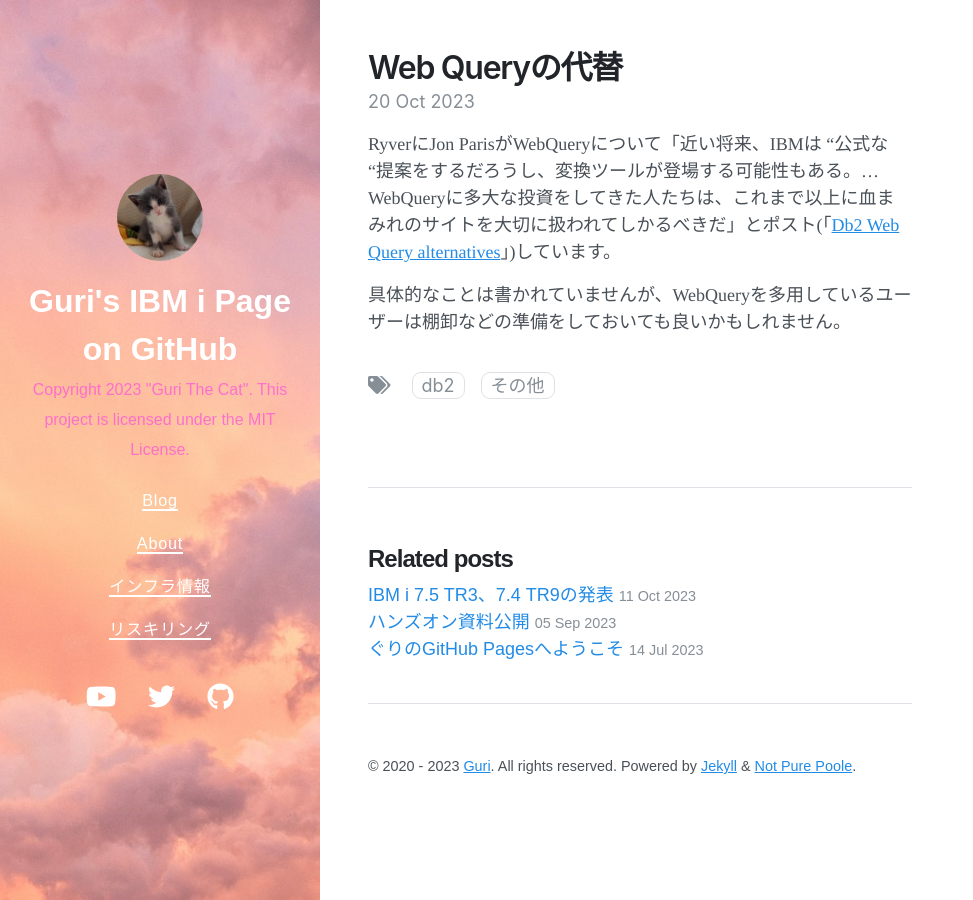
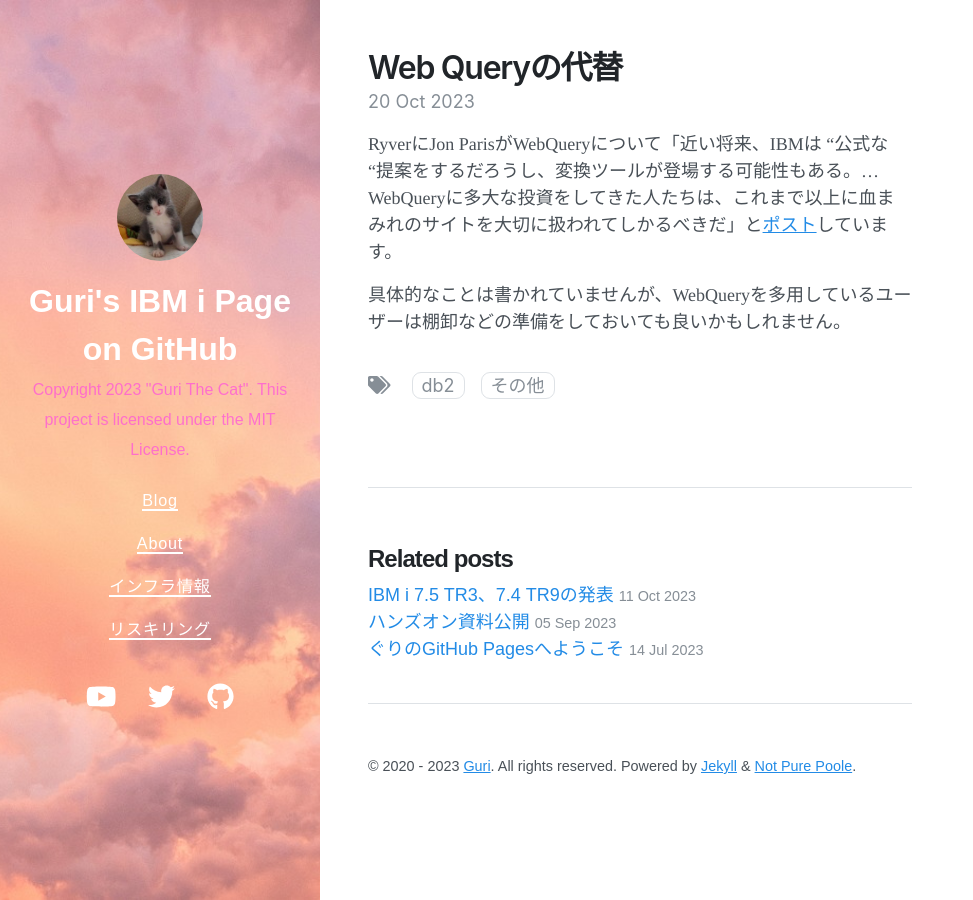
Before and after one commit to GuriCat/GuriPages, a Jekyll site: the page built from _posts/2023-10-20-Web Queryの代替.markdown, in a window 1280 px wide. Shown: the whole page, without its empty margins (0-973 px from the left). Built offline with Jekyll 4.4.1, drawn with Linux system fonts in a browser that asks for light colours; nearby versions of some CDN libraries.

Commit message:
Update 2023-10-20-Web Queryの代替.markdown

```diff
--- a/_posts/2023-10-20-Web Queryの代替.markdown
+++ b/_posts/2023-10-20-Web Queryの代替.markdown
@@ -4,7 +4,7 @@
 date:   2023-10-20 13:48:37 +0900
 tags: [Db2, その他]
 ---
-RyverにJon ParisがWebQueryについて「近い将来、IBMは "公式な "提案をするだろうし、変換ツールが登場する可能性もある。... WebQueryに多大な投資をしてきた人たちは、これまで以上に血まみれのサイトを大切に扱われてしかるべきだ」とポスト(「[Db2 Web Query alternatives](https://ibmioss.ryver.com/index.html#posts/3430319){:target="_blank"}」)しています。
+RyverにJon ParisがWebQueryについて「近い将来、IBMは "公式な "提案をするだろうし、変換ツールが登場する可能性もある。... WebQueryに多大な投資をしてきた人たちは、これまで以上に血まみれのサイトを大切に扱われてしかるべきだ」と[ポスト](https://ibmioss.ryver.com/index.html#posts/3430319){:target="_blank"}しています。
 
 具体的なことは書かれていませんが、WebQueryを多用しているユーザーは棚卸などの準備をしておいても良いかもしれません。
 
```
